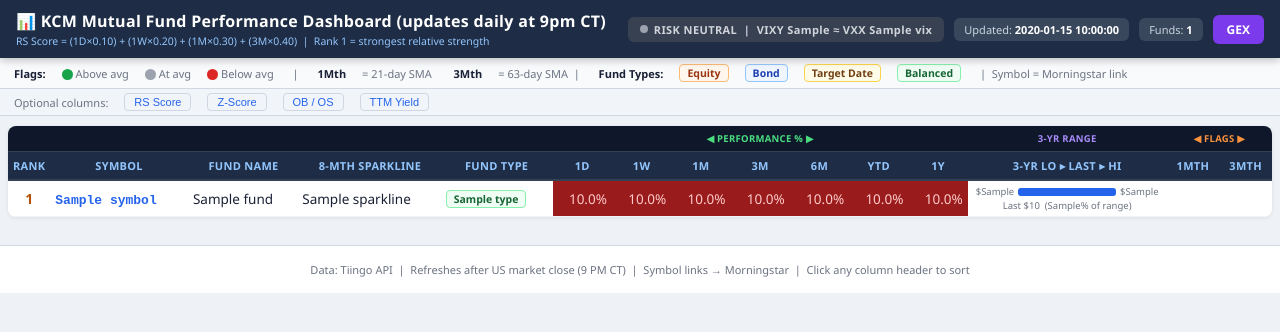
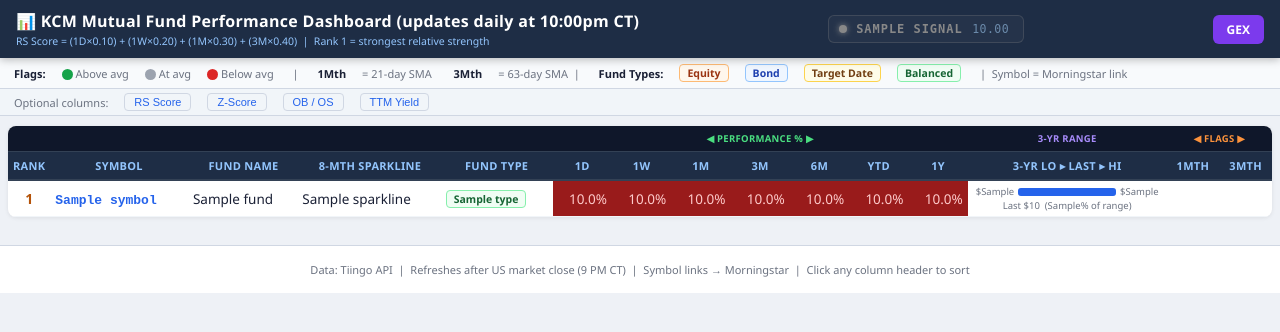
Before and after one commit to Jamesm2009/KCM_MF_Dashboard, a Flask app: template templates/index.html in a window 1280 px wide. Shown: the top 332 px of the page. Run offline with Flask 3, Linux system fonts and the light colour scheme; the template is opened without the code that fills it: most values are stand-ins (such as "Sample title", 1, 10 or a date in 2020).

Commit message:
Update index.html

```diff
--- a/templates/index.html
+++ b/templates/index.html
@@ -226,28 +226,79 @@ footer { text-align: center; padding: 16px; color: var(--muted); font-size: 11px
 
 <header>
   <div class="h-left">
-    <h1>📊 KCM Mutual Fund Performance Dashboard (updates daily at 9pm CT)</h1>
+    <h1>📊 KCM Mutual Fund Performance Dashboard (updates daily at 10:00pm CT)</h1>
     <div class="formula">RS Score = (1D×0.10) + (1W×0.20) + (1M×0.30) + (3M×0.40) &nbsp;|&nbsp; Rank 1 = strongest relative strength</div>
   </div>
-  <div class="h-right">
-    {% if vix_signal == 'green' %}
-    <div class="risk-pill risk-green">
-      <span class="risk-dot rdot-green"></span>
-      RISK ON &nbsp;|&nbsp; VIXY {{ vix9d }} &lt; VXX {{ vix }}
-    </div>
-    {% elif vix_signal == 'red' %}
-    <div class="risk-pill risk-red">
-      <span class="risk-dot rdot-red"></span>
-      RISK OFF &nbsp;|&nbsp; VIXY {{ vix9d }} &gt; VXX {{ vix }}
-    </div>
-    {% else %}
-    <div class="risk-pill risk-grey">
-      <span class="risk-dot rdot-grey"></span>
-      RISK NEUTRAL &nbsp;|&nbsp; VIXY {{ vix9d }} ≈ VXX {{ vix }}
-    </div>
-    {% endif %}
-    <div class="badge">Updated: <b>{{ last_updated }}</b></div>
-    <div class="badge">Funds: <b>{{ funds|length }}</b></div>
+
+{% if risk %}
+<a href="/risk-indicator" style="text-decoration:none;">
+  <div style="
+    display: inline-flex;
+    align-items: center;
+    gap: 0.6rem;
+    padding: 0.4rem 0.85rem 0.4rem 0.6rem;
+    border-radius: 6px;
+    background: {{ risk.signal_color }}12;
+    border: 1px solid {{ risk.signal_color }}44;
+    cursor: pointer;
+    transition: background 0.15s;
+  ">
+    <!-- Colored dot -->
+    <span style="
+      display: inline-block;
+      width: 8px; height: 8px;
+      border-radius: 50%;
+      background: {{ risk.signal_color }};
+      box-shadow: 0 0 6px {{ risk.signal_color }};
+      flex-shrink: 0;
+    "></span>
+
+    <!-- Signal label -->
+    <span style="
+      font-family: monospace;
+      font-size: 0.75rem;
+      font-weight: 700;
+      letter-spacing: 0.08em;
+      text-transform: uppercase;
+      color: {{ risk.signal_color }};
+    ">{{ risk.signal }}</span>
+
+    <!-- Composite score -->
+    <span style="
+      font-family: monospace;
+      font-size: 0.72rem;
+      color: #6b8aaa;
+      letter-spacing: 0.04em;
+    ">{% if risk.composite >= 0 %}+{% endif %}{{ "%.2f"|format(risk.composite) }}</span>
+  </div>
+</a>
+{% else %}
+<!-- Risk indicator not yet computed - shows a neutral placeholder -->
+<a href="/risk-indicator" style="text-decoration:none;">
+  <div style="
+    display: inline-flex;
+    align-items: center;
+    gap: 0.6rem;
+    padding: 0.4rem 0.85rem 0.4rem 0.6rem;
+    border-radius: 6px;
+    background: rgba(255,255,255,0.04);
+    border: 1px solid rgba(255,255,255,0.12);
+    cursor: pointer;
+  ">
+    <span style="
+      display: inline-block; width: 8px; height: 8px;
+      border-radius: 50%; background: #4a6070; flex-shrink: 0;
+    "></span>
+    <span style="
+      font-family: monospace; font-size: 0.75rem;
+      letter-spacing: 0.08em; color: #5a7494;
+      text-transform: uppercase;
+    ">Risk Indicator</span>
+    <span style="font-family:monospace;font-size:0.7rem;color:#3a5060;">--</span>
+  </div>
+</a>
+{% endif %}
+
     <a class="btn-link" href="https://gex-vizualizer.vercel.app/" target="_blank" style="background:#7c3aed;">GEX</a>
   </div>
 </header>
```
